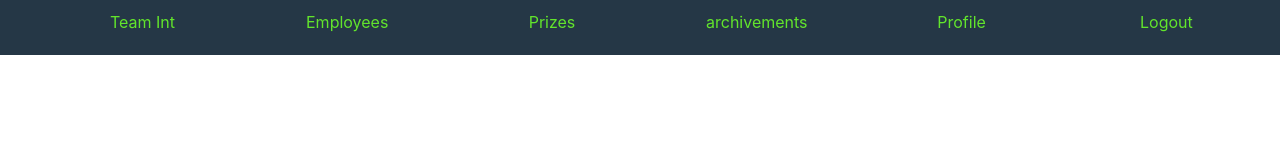
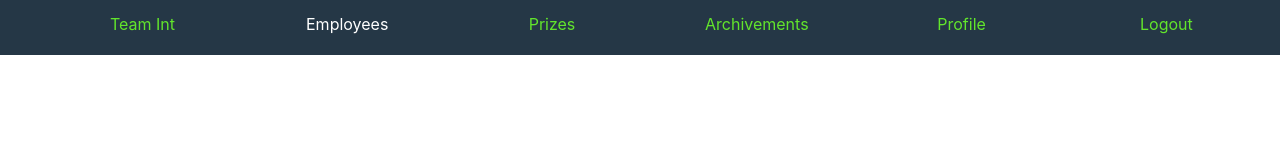
Before and after one commit to sebascasta97/TeamFinal, a React (Create React App) app: page /#/employees in a window 1280 px wide. Shown: the top 160 px of the page. Built offline with nearby package versions, Linux system fonts and the light colour scheme.

Commit message:
modificacion de navbar con error de <a> -sebasCZ

```diff
--- a/src/App.css
+++ b/src/App.css
@@ -57,26 +57,41 @@
 
 }
 
-.itemMenu :hover
+.employees
 {
   color :white;
-  border-bottom:6px solid #35CD40;
-
-
 
 
 }
 
 
-.itemMenu p
-{
-  margin: auto;
-  padding: 6% 0%;
+
+ul {
+  list-style-type: none;
+  margin: 0;
+  padding-bottom: 50px;
+  overflow: hidden;
+  background-color: #333;
 }
 
-.itemMenu p :hover
-{
-  margin-bottom:50px;
+li {
+  float: left;
 }
 
+li a {
+  display: block;
+  color:#62E52C;
+  text-align: center;
+  padding: 14px 16px;
+  text-decoration: none;
+}
+
+
+li a:hover {
+  color :white;
+  border-bottom:6px solid #35CD40;
+}
+
+
+
 /**/
--- a/src/components/Menu.js
+++ b/src/components/Menu.js
@@ -9,33 +9,33 @@ function Menu()
              <ul className="MenuContainer">
                    <Link to={'/'}>
                     <li  className="itemMenu" >
-                        <p>Team Int</p>
+                        <a>Team Int</a>
                     </li >
                     </Link>
                     <Link to={'/employees'}>
                     <li   className="itemMenu">
-                        <p>Employees</p>
+                        <a  className=" employees">Employees</a>
                     </li >
                     </Link>
                     <Link to={'/prizes'}>
                     <li  className="itemMenu">
-                        <p>Prizes</p>
+                        <a>Prizes</a>
                     </li >
                     </Link>
 
                     <Link to={'/achievements'}>
                     <li   className="itemMenu">
-                        <p>archivements</p>
+                        <a>Archivements</a>
                     </li >
                     </Link>
                     <Link to={'/employees'}>
                     <li   className="itemMenu">
-                        <p>Profile</p>
+                        <a>Profile</a>
                     </li >
                     </Link>
                     <Link to={'/employees'}>
                     <li   className="itemMenu">
-                        <p>Logout</p>
+                        <a>Logout</a>
                     </li >
                     </Link>
 
```
